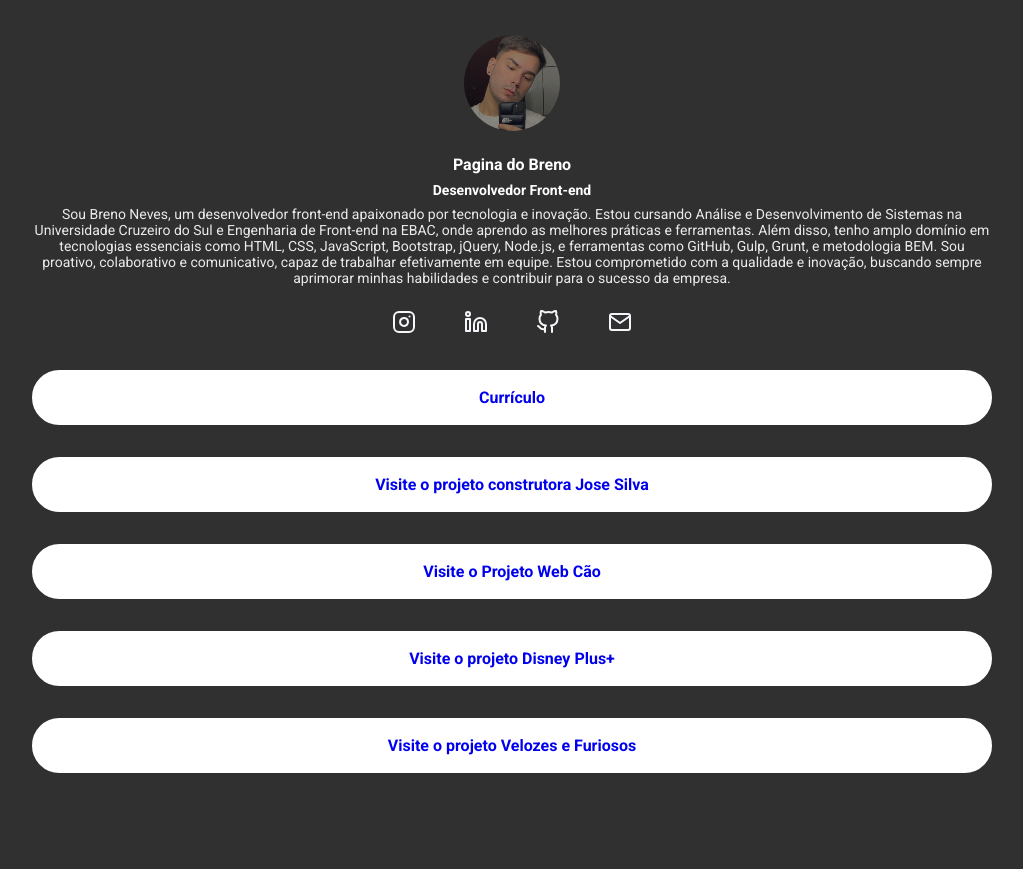
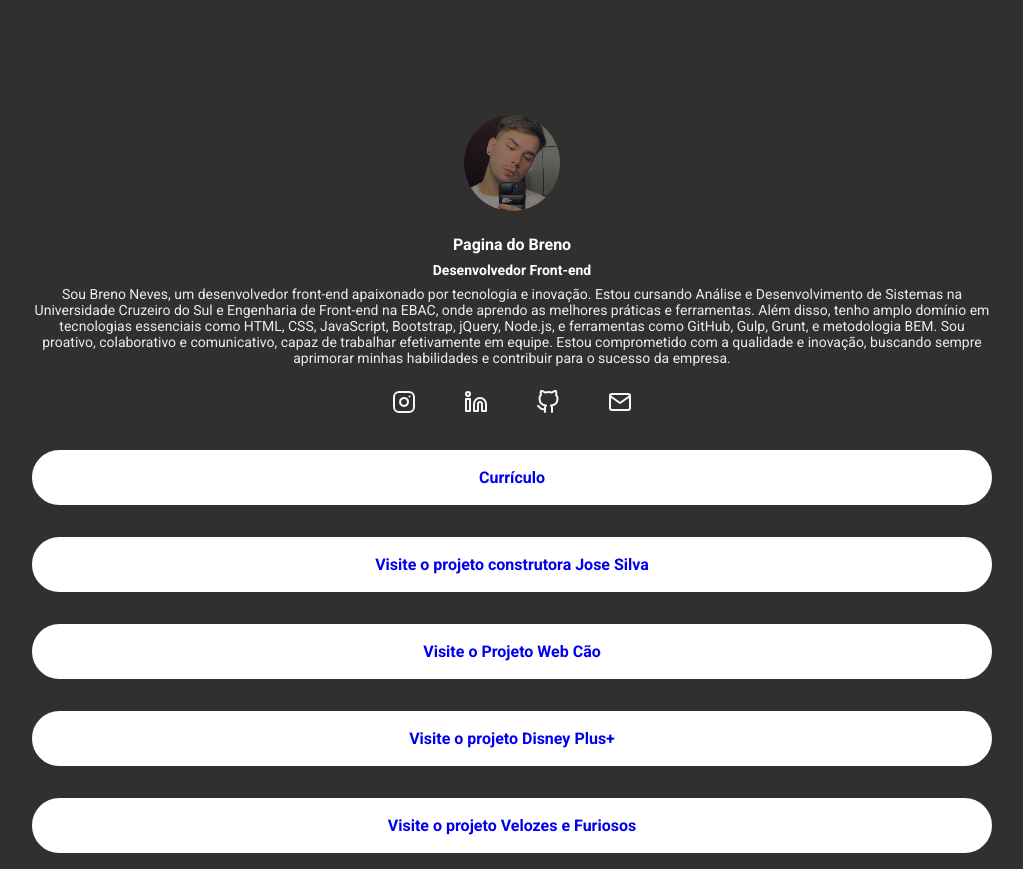
Before and after one commit to Breninnn17/Less, a website: page index.html in a window 1280 px wide. Shown: the whole page, without its empty margins (128-1151 px from the left). Before the commit the page ends 800 px from the top, so only its background shows below. Drawn offline with Linux system fonts and the light colour scheme.

Commit message:
att versao celular

```diff
--- a/src/styles/main.less
+++ b/src/styles/main.less
@@ -1,6 +1,9 @@
 @import "mapas.less";
 
 @breakpointMobile: ~"(max-width:767px)";
+header{
+    margin-top: 160px;
+}
 @breakpointTablet: ~"(min-width:768px) and(max-width:1023px)";
 .marginBottom8{
     margin-bottom: 8px;
```
Also changed, not shown: build/styles/main.css.
